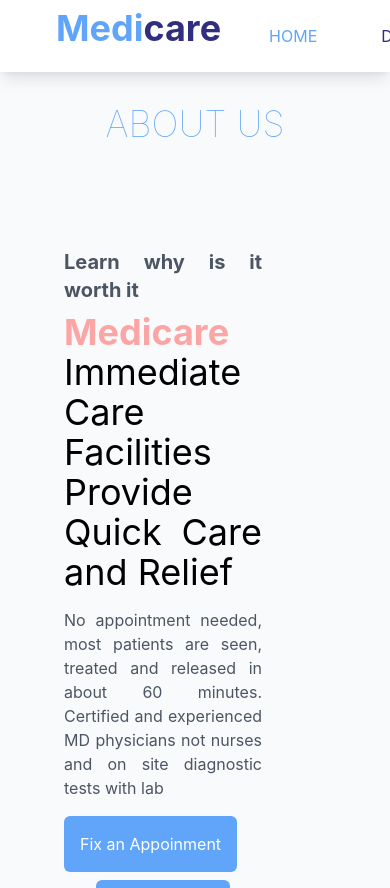
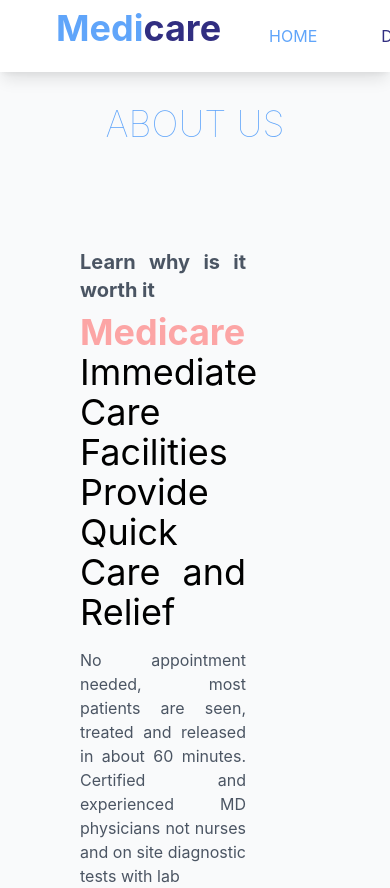
Before and after one commit to Hamed166/medicare-hospital, a React (Create React App) app: page /about in a window 390 px wide. Shown: the top 888 px of the page. Built offline with nearby package versions, Linux system fonts and the light colour scheme; no server answers.

Commit message:
changes made

```diff
--- a/src/Pages/About/About.js
+++ b/src/Pages/About/About.js
@@ -7,7 +7,7 @@ const About = () => {
     return (
         <div className="bg-gray-50 mb-20">
         <h2 className="bg-gray-50 text-center text-4xl text-blue-400 p-10 font-thin my-16 uppercase">About Us</h2>
-        <div className="container mx-auto px-12 mx-2">
+        <div className="container mx-auto px-16 mx-2">
 
             <div className="grid lg:grid-cols-2 grid-cols-1">
 
@@ -23,7 +23,7 @@ const About = () => {
                     </div>
                 </div>
                 <div className=" mx-4 ">
-                    <img className="w-full h-100" src="https://image.freepik.com/free-photo/successful-medical-team_329181-9252.jpg" alt=""/>
+                    <img className="w-full h-auto" src="https://image.freepik.com/free-photo/successful-medical-team_329181-9252.jpg" alt=""/>
                 </div>
             </div>
 
--- a/src/Pages/Home/Services/Services.js
+++ b/src/Pages/Home/Services/Services.js
@@ -10,7 +10,7 @@ const Services = () => {
         .then(data => setServices(data))
     },[])
     return (
-        <div className="md:container md:mx-auto mx-auto px-12 mt-24 mb-12">
+        <div className="md:container md:mx-auto mx-auto px-20 mt-24 mb-12">
             <h2 className="text-center text-4xl text-gray-600 p-10 font-thin uppercase">Major <span className="text-blue-400">Services</span></h2>
            <div className="grid lg:grid-cols-3 md:grid-cols-2 grid-cols-1 gap-8">
            {
```
